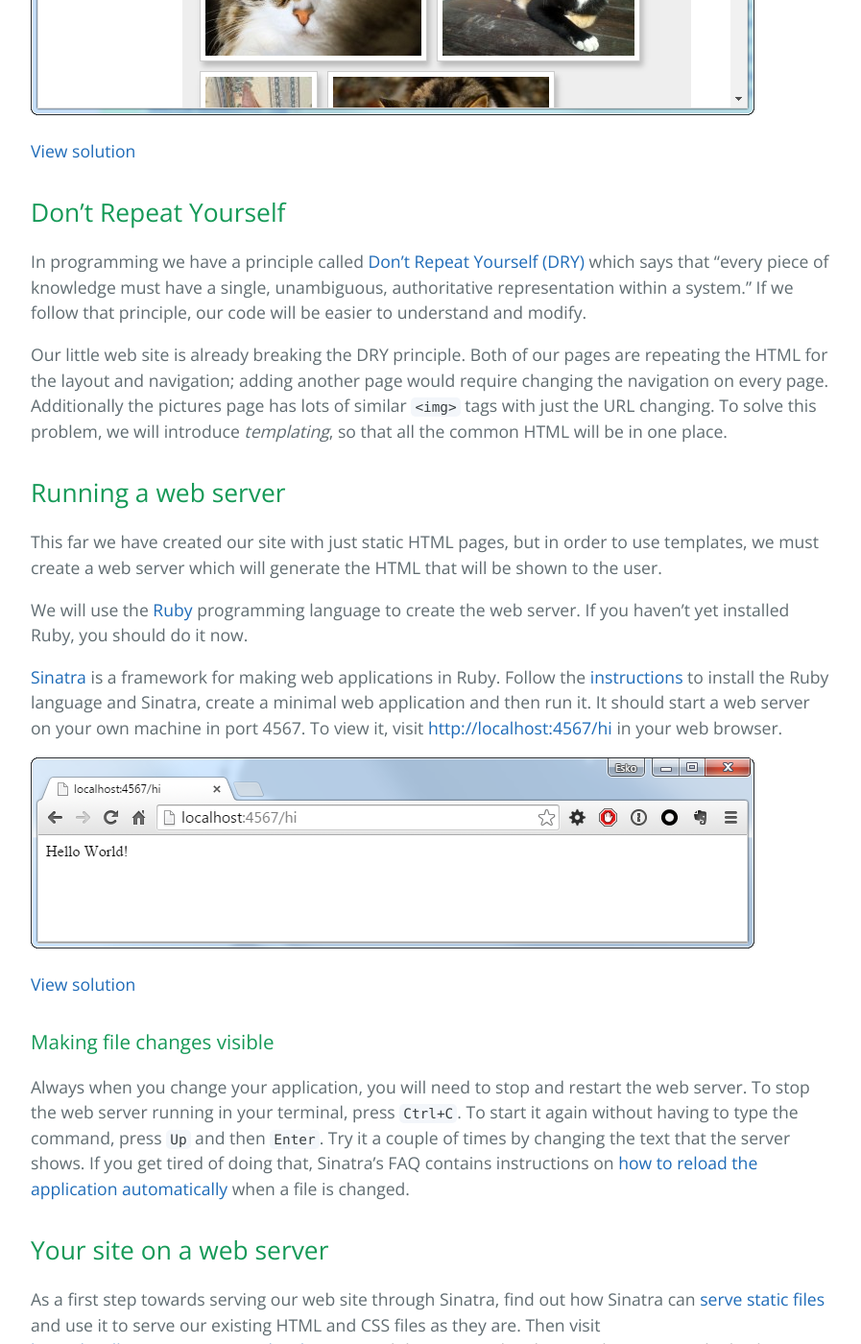
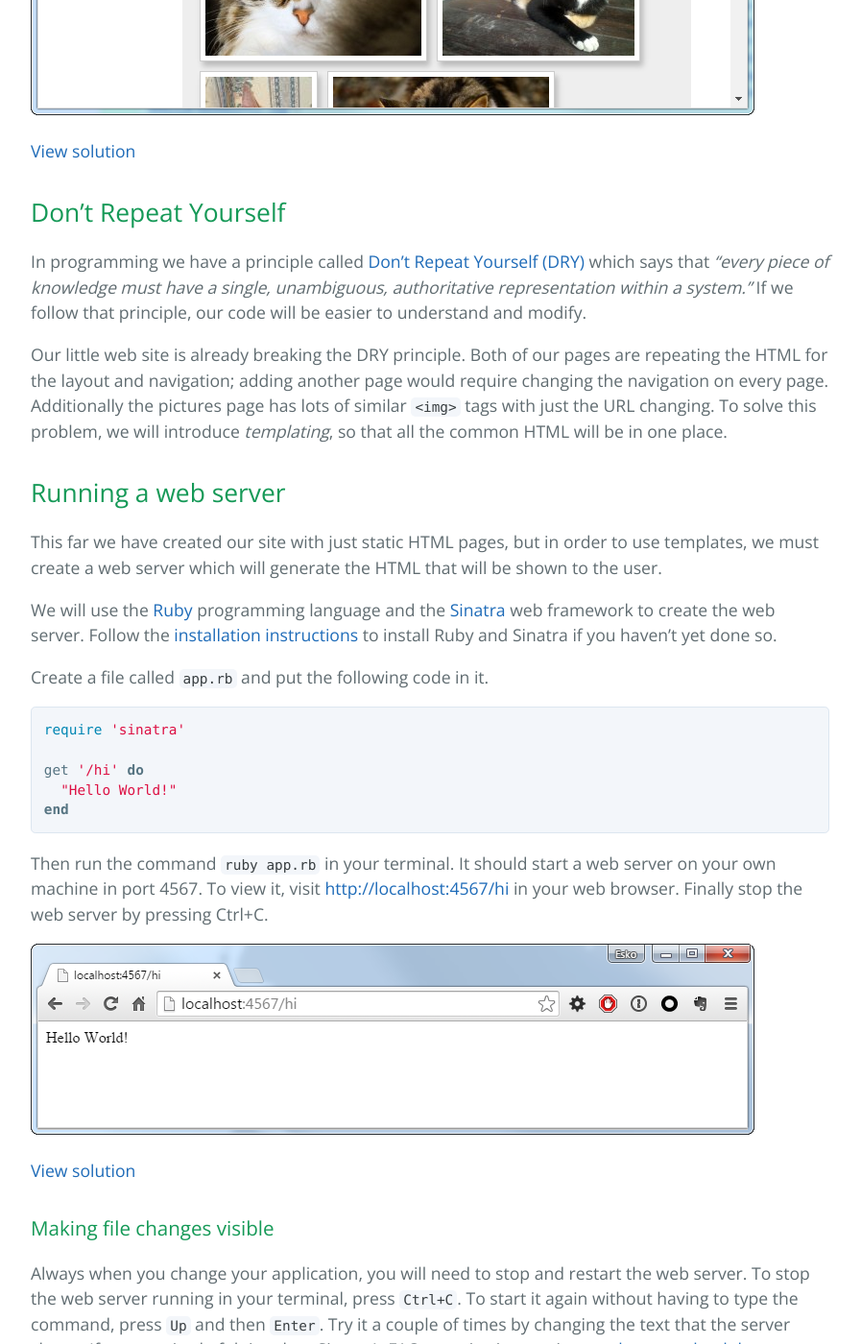
Before and after one commit to luontola/web-intro, a Jekyll site: the page built from templating.md, in a window 1280 px wide and 1400 px high, scrolled down 1350 px. Shown: the whole window at 96% size, without its empty margins (192-1089 px from the left). Built offline with Jekyll 4.4.1, drawn with Linux system fonts in a browser that asks for light colours; Markdown is read by kramdown in place of the engine named in the settings.

Commit message:
Instructions for using Sinatra
Fixes #4

````diff
--- a/templating.md
+++ b/templating.md
@@ -28,7 +28,7 @@ As shown above, give the images a unique class and use CSS to make them look lik
 
 ## Don't Repeat Yourself
 
-In programming we have a principle called [Don't Repeat Yourself (DRY)][dry] which says that "every piece of knowledge must have a single, unambiguous, authoritative representation within a system." If we follow that principle, our code will be easier to understand and modify.
+In programming we have a principle called [Don't Repeat Yourself (DRY)][dry] which says that *"every piece of knowledge must have a single, unambiguous, authoritative representation within a system."* If we follow that principle, our code will be easier to understand and modify.
 
 Our little web site is already breaking the DRY principle. Both of our pages are repeating the HTML for the layout and navigation; adding another page would require changing the navigation on every page. Additionally the pictures page has lots of similar `<img>` tags with just the URL changing. To solve this problem, we will introduce *templating*, so that all the common HTML will be in one place.
 
@@ -37,9 +37,19 @@ Our little web site is already breaking the DRY principle. Both of our pages are
 
 This far we have created our site with just static HTML pages, but in order to use templates, we must create a web server which will generate the HTML that will be shown to the user.
 
-We will use the [Ruby][ruby] programming language to create the web server. If you haven't yet installed Ruby, you should do it now.
+We will use the [Ruby][ruby] programming language and the [Sinatra][sinatra] web framework to create the web server. Follow the [installation instructions](/installation) to install Ruby and Sinatra if you haven't yet done so.
 
-[Sinatra][sinatra] is a framework for making web applications in Ruby. Follow the [instructions](/installation) to install the Ruby language and Sinatra, create a minimal web application and then run it. It should start a web server on your own machine in port 4567. To view it, visit <http://localhost:4567/hi> in your web browser.
+Create a file called `app.rb` and put the following code in it.
+
+```ruby
+require 'sinatra'
+
+get '/hi' do
+  "Hello World!"
+end
+```
+
+Then run the command `ruby app.rb` in your terminal. It should start a web server on your own machine in port 4567. To view it, visit <http://localhost:4567/hi> in your web browser. Finally stop the web server by pressing Ctrl+C.
 
 ![Your first web server is working](/screenshots/sinatra-hello-world.png)
 
````
